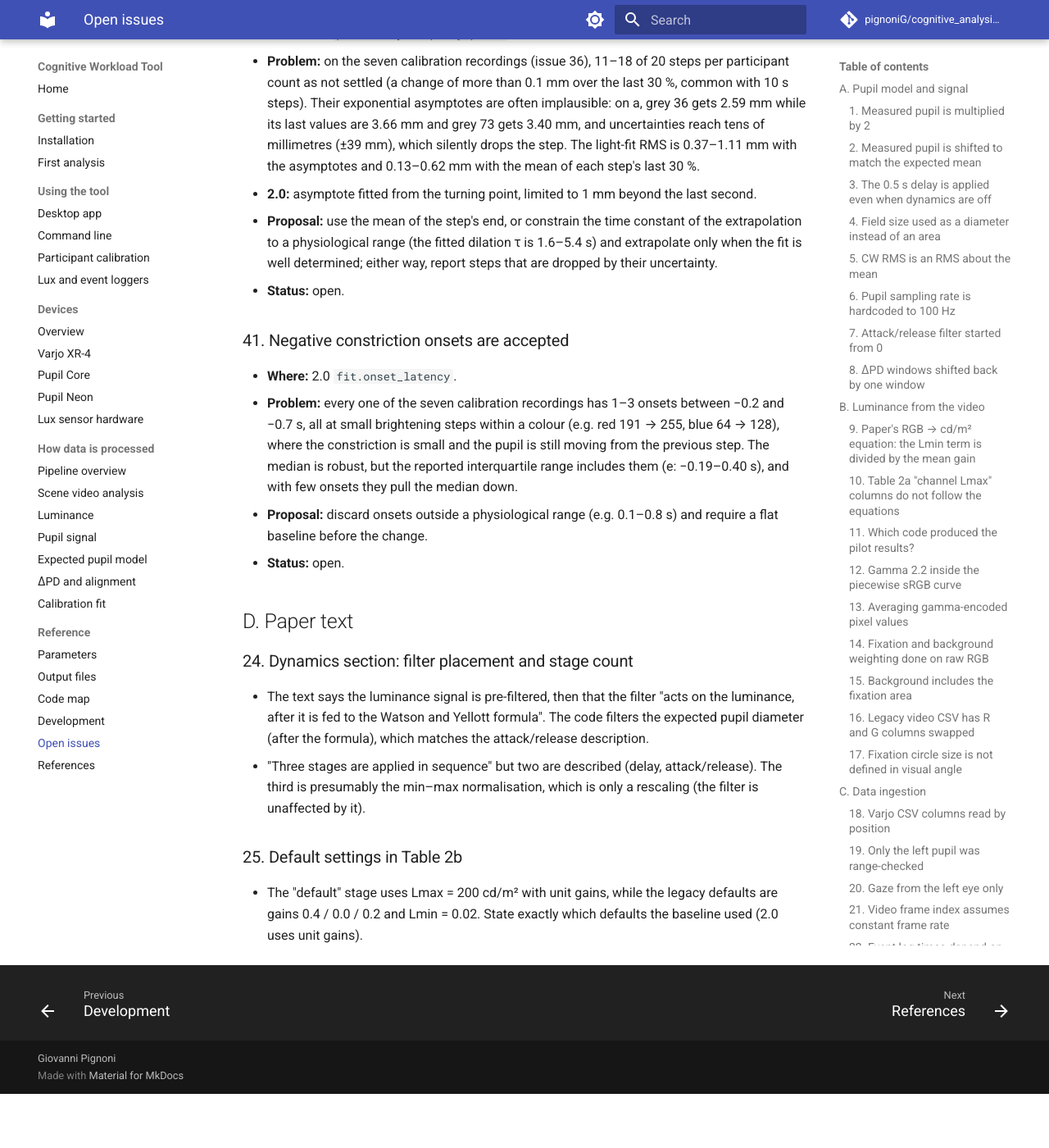
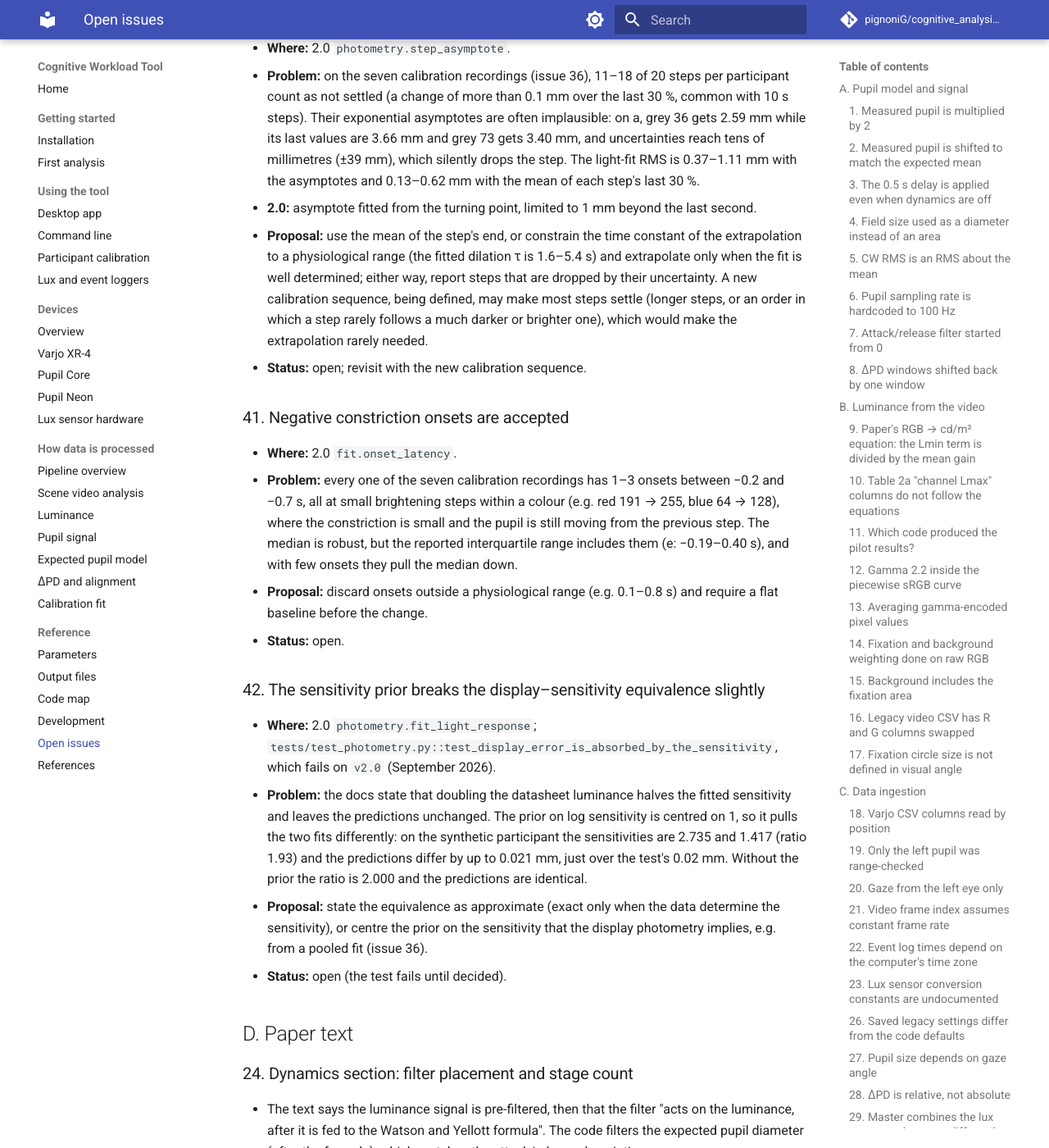
Before and after one commit to pignoniG/cognitive_analysis_tool, an MkDocs documentation site: the page built from docs/OPEN_ISSUES.md, in a window 1280 px wide and 1400 px high, scrolled down 17552 px. Shown: the whole window at 82% size. Built offline with MkDocs 1.6.1 and Material for MkDocs 9.7.7, drawn with Linux system fonts in a browser that asks for light colours; comment, search, counter and statistics services are not loaded; before the commit the page ends 18886 px from its top, so only the background shows below that; some of the changed text lies outside the part shown.

Commit message:
Find the sequence only where the recording has analysed video
A candidate start must now lie within the recording, give or take its
first and last step, and only times near an analysed video sample are
scored, with at least half of the window covered. Tracking gaps have no
colour, and interpolating across them, together with scoring windows
that ran past the end on their few seconds inside, let a start near the
end win on calibration recording e. It is now found at 1.74 s with
10 s steps; the other six recordings are unchanged. The status bar says
how much of the sequence fell in tracking gaps.

Open issue 39 is fixed; issue 40 waits for the new calibration
sequence; issue 42 records why the display-error test fails on v2.0.

```diff
--- a/docs/OPEN_ISSUES.md
+++ b/docs/OPEN_ISSUES.md
@@ -487,10 +487,11 @@
   the true start (1.8 s, 10 s steps) scores 25 % because the gaps are interpolated. A start at 159.9 s with 6 s steps
   scores 18 %: its window runs to 280 s in a 206 s recording, and the 46 s inside happen to match. The app accepts
   anything below 35 %, so the wrong start is set silently.
-- **2.0:** unchanged; the start was placed by hand for issue 36.
-- **Proposal:** reject candidates whose window extends beyond the recording (or score the missing part as a
-  mismatch), and leave out grid points far from any analysed video sample instead of interpolating across gaps.
-- **Status:** open.
+- **2.0:** a candidate must lie within the recording, give or take its first and last step; only times within
+  0.5 s of an analysed video sample are scored, and at least half of the window must have one. Recording e is now
+  found at 1.74 s with 10 s steps (error 9.5 %, 70 % of the sequence analysed); the other six starts are unchanged.
+  The status bar reports the share of the sequence in tracking gaps.
+- **Status:** fixed in 2.0.
 
 ### 40. Step levels extrapolated from unsettled steps are unstable
 - **Where:** 2.0 `photometry.step_asymptote`.
@@ -502,8 +503,10 @@
 - **2.0:** asymptote fitted from the turning point, limited to 1 mm beyond the last second.
 - **Proposal:** use the mean of the step's end, or constrain the time constant of the extrapolation to a physiological
   range (the fitted dilation τ is 1.6–5.4 s) and extrapolate only when the fit is well determined; either way, report
-  steps that are dropped by their uncertainty.
-- **Status:** open.
+  steps that are dropped by their uncertainty. A new calibration sequence, being defined, may make most steps settle
+  (longer steps, or an order in which a step rarely follows a much darker or brighter one), which would make the
+  extrapolation rarely needed.
+- **Status:** open; revisit with the new calibration sequence.
 
 ### 41. Negative constriction onsets are accepted
 - **Where:** 2.0 `fit.onset_latency`.
@@ -514,6 +517,17 @@
 - **Proposal:** discard onsets outside a physiological range (e.g. 0.1–0.8 s) and require a flat baseline before
   the change.
 - **Status:** open.
+
+### 42. The sensitivity prior breaks the display–sensitivity equivalence slightly
+- **Where:** 2.0 `photometry.fit_light_response`; `tests/test_photometry.py::test_display_error_is_absorbed_by_the_sensitivity`,
+  which fails on `v2.0` (September 2026).
+- **Problem:** the docs state that doubling the datasheet luminance halves the fitted sensitivity and leaves the
+  predictions unchanged. The prior on log sensitivity is centred on 1, so it pulls the two fits differently: on the
+  synthetic participant the sensitivities are 2.735 and 1.417 (ratio 1.93) and the predictions differ by up to
+  0.021 mm, just over the test's 0.02 mm. Without the prior the ratio is 2.000 and the predictions are identical.
+- **Proposal:** state the equivalence as approximate (exact only when the data determine the sensitivity), or centre
+  the prior on the sensitivity that the display photometry implies, e.g. from a pooled fit (issue 36).
+- **Status:** open (the test fails until decided).
 
 ## D. Paper text
 
```
Also changed, not shown: docs/processing/calibration-fit.md (+7 -5 lines), docs/usage/calibration.md (+3 -1 lines), 3 other files.
